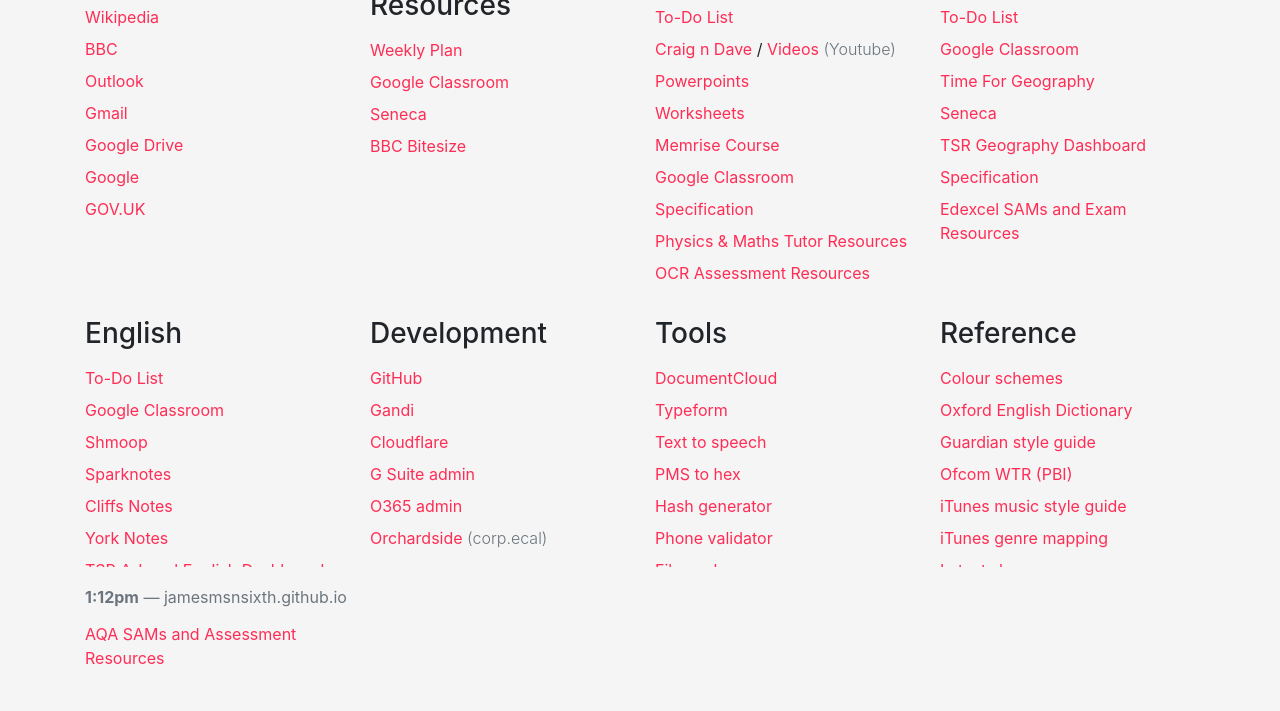
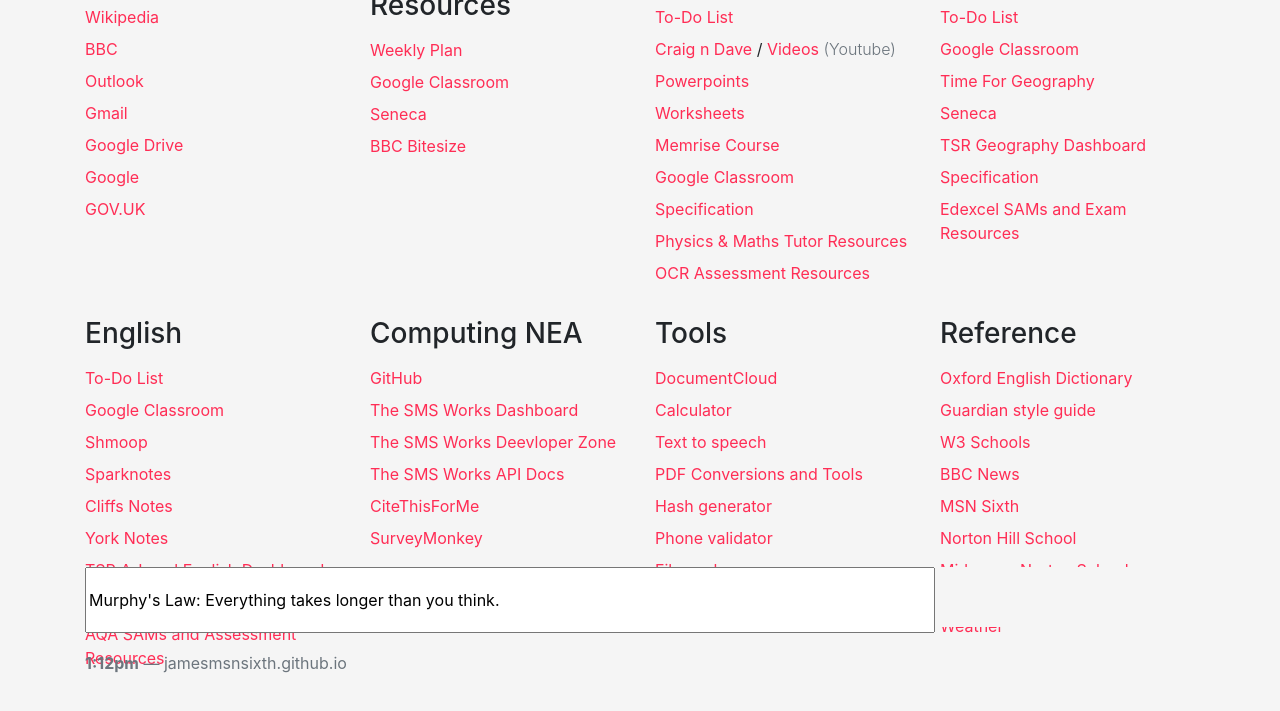
Before and after one commit to james-student/start, a plain HTML site: page index.html in a window 1280 px wide. Shown: the part 173-884 px from the top of the page. Drawn offline with nearby package versions, Linux system fonts and the light colour scheme.

Commit message:
Update html

```diff
--- a/index.html
+++ b/index.html
@@ -101,40 +101,81 @@
 
 					</div>
 				<div class="col-sm-3">
-					<h3>Development</h3>
+					<h3>Computing NEA</h3>
 					<p><a href="https://github.com">GitHub</a></p>
-					<p><a href="https://v4.gandi.net">Gandi</a></p>
-					<p><a href="https://dash.cloudflare.com">Cloudflare</a></p>
-					<p><a href="https://admin.google.com">G Suite admin</a></p>
-					<p><a href="https://admin.microsoft.com">O365 admin</a></p>
-					<p><a href="https://orchardside.corp.ecal.uk">Orchardside</a> <span class="text-muted font-weight-light">(corp.ecal)</span></p>
+					<p><a href="https://thesmsworks.co.uk/user/login">The SMS Works Dashboard</a></p>
+					<p><a href="https://thesmsworks.co.uk/developers#sending">The SMS Works Deevloper Zone</a></p>
+					<p><a href="https://api.thesmsworks.co.uk/docs/api-reference.html">The SMS Works API Docs</a></p>
+					<p><a href="http://www.citethisforme.com/harvard/source-type">CiteThisForMe</a></p>
+					<p><a href="https://www.surveymonkey.com/">SurveyMonkey</a>
 				</div>
 				<div class="col-sm-3">
 					<h3>Tools</h3>
 					<p><a href="https://documentcloud.org/login">DocumentCloud</a></p>
-					<p><a href="https://admin.typeform.com">Typeform</a></p>
+					<p><a href="https://www.desmos.com/scientific">Calculator</a></p>
 					<p><a href="https://cloud.google.com/text-to-speech">Text to speech</a></p>
-					<p><a href="http://artdudecreative.com/pms">PMS to hex</a></p>
+					<p><a href="https://smallpdf.com/">PDF Conversions and Tools</a></p>
 					<p><a href="http://onlinemd5.com">Hash generator</a></p>
 					<p><a href="https://libphonenumber.appspot.com">Phone validator</a></p>
 					<p><a href="https://www.virustotal.com/gui/home/upload">File analyzer</a></p>
-					<!--<p><a href="https://type-scale.com">Type scale</a></p>-->
+					<p><a href="https://www.thesaurus.com/">Thesaurus</a></p>
 				</div>
 				<div class="col-sm-3">
 					<h3>Reference</h3>
-					<p><a href="https://colour.ecal.uk">Colour schemes</a></p>
 					<p><a href="https://oed.com">Oxford English Dictionary</a></p>
 					<p><a href="https://theguardian.com/guardian-observer-style-guide-a">Guardian style guide</a></p>
-					<p><a href="https://app.powerbi.com/view?r=eyJrIjoiN2Y4MDAzOTAtYzk3My00YmRjLWFhMWYtN2JkZjVlOGU2ZTg1IiwidCI6IjBhZjY0OGRlLTMxMGMtNDA2OC04YWU0LWY5NDE4YmFlMjRjYyIsImMiOjh9">Ofcom WTR (PBI)</a></p>
-					<p><a href="https://help.apple.com/itc/musicstyleguide/en.lproj/static.html">iTunes music style guide</a></p>
-					<p><a href="https://affiliate.itunes.apple.com/resources/documentation/genre-mapping">iTunes genre mapping</a></p>
-					<p><a href="https://video.news.sky.com/snr/news/snrnews.mp3">Latest sky news</a></p>
+					<p><a href="https://www.w3schools.com/">W3 Schools</a></p>
+					<p><a href="https://www.bbc.co.uk/news">BBC News</a></p>
+					<p><a href="https://www.msnsixth.com">MSN Sixth</a></p>
+					<p><a href="https://www.nortonhillschool.com">Norton Hill School</a></p>
+					<p><a href="https://www.midsomernortonschoolspartnership.com">Midsomer Norton Schools Partnership</a></p>
+					<p><a href="https://metoffice.gov.uk">Weather</a></p>
 				</div>
 			</div>
 		</div>
 
 		<footer class="footer fixed-bottom">
 			<div class="container">
+				<form name="random"><input type="text" name="random" size=78 value=""></form>
+<SCRIPT LANGUAGE="JavaScript">
+<!--
+// Copyright 1996 - Tomer and Yehuda Shiran
+// This example will appear in our forthcoming book on JavaScript.
+// Feel free to "steal" this code provided that you leave this notice as is.
+// Additional examples from the book can be found at //http://www.geocities.com/SiliconValley/9000/
+// For more information contact Tomer or Yehuda Shiran <yshiran@iil.intel.com>
+
+function getMessage() {
+// create array of murphy laws
+var ar = new Array(20)
+ar[0] = "Nothing is as easy as it looks."
+ar[1] = "Everything takes longer than you think."
+ar[2] = "Anything that can go wrong will go wrong."
+ar[3] = "If there is a possibility of several things going wrong, the one that will cause the most damage will be the one to go wrong."
+ar[4] = "If there is a worse time for something to go wrong, it will happen then."
+ar[5] = "If anything simply cannot go wrong, it will anyway."
+ar[6] = "If you perceive that there are four possible ways in which a procedure can go wrong, and circumvent these, then a fifth way, unprepared for, will promptly develop."
+ar[7] = "Left to themselves, things tend to go from bad to worse."
+ar[8] = "If everything seems to be going well, you have obviously overlooked something."
+ar[9] = "Nature always sides with the hidden flaw."
+ar[10] = "Mother nature is a bitch."
+ar[11] = "It is impossible to make anything foolproof because fools are so ingenious."
+ar[12] = "Whenever you set out to do something, something else must be done first."
+ar[13] = "Every solution breeds new problems."
+ar[14] = "Trust everybody ... then cut the cards."
+ar[15] = "Two wrongs are only the beginning."
+ar[16] = "If at first you don't succeed, destroy all evidence that you tried."
+ar[17] = "To succeed in politics, it is often necessary to rise above your principles."
+ar[18] = "Exceptions prove the rule ... and wreck the budget."
+ar[19] = "Success always occurs in private, and failure in full view."
+
+var now = new Date()
+var sec = now.getSeconds()
+document.random.random.value="Murphy's Law: " + ar[sec % 20]
+}
+getMessage()
+//-->
+</SCRIPT>
 				<script>
 					window.onload = function() {
 						clock();
```
